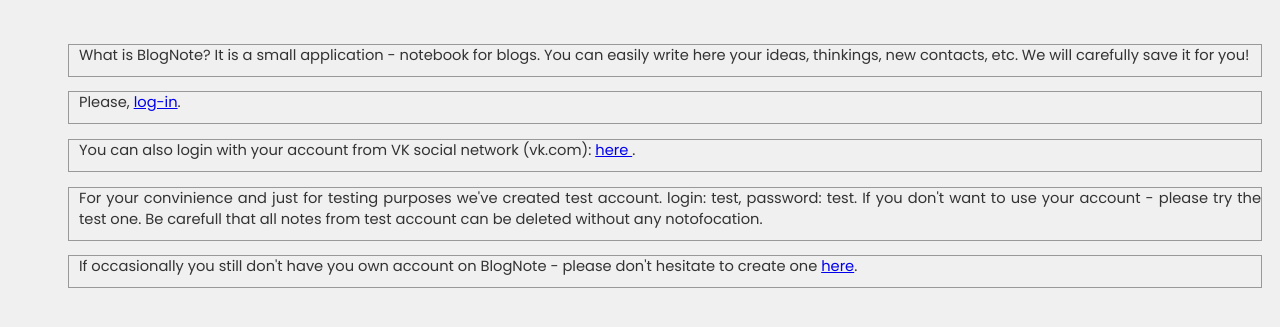
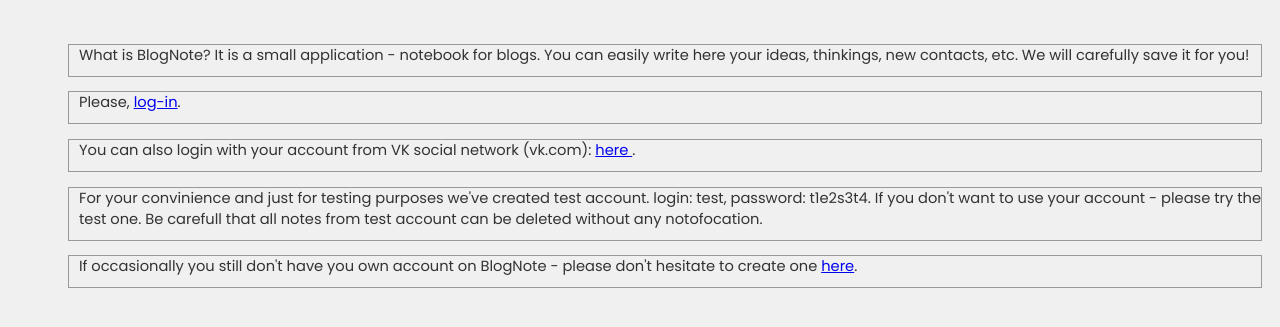
Before and after one commit to yurichernyshov/BlogNote, a Django app: page /BlogNote in a window 1280 px wide. Shown: the top 327 px of the page. Run offline with Django 3.2, Linux system fonts and the light colour scheme; parts of the project's set-up code (start-up, migrations or seed data) failed here and were passed over.

Commit message:
test password changed on start page

```diff
--- a/BlogNote/settings.py
+++ b/BlogNote/settings.py
@@ -14,7 +14,6 @@ import os
 
 # Build paths inside the project like this: os.path.join(BASE_DIR, ...)
 BASE_DIR = os.path.dirname(os.path.dirname(os.path.abspath(__file__)))
-
 
 # Quick-start development settings - unsuitable for production
 # See https://docs.djangoproject.com/en/3.0/howto/deployment/checklist/
--- a/templates/page_StartPage.html
+++ b/templates/page_StartPage.html
@@ -36,7 +36,7 @@ BlogNote start page. Welcome!
                 </p>
                 <p>
 		For your convinience and just for testing purposes we've created test account.
-                login: test, password: test.
+                login: test, password: t1e2s3t4.
                 If you don't want to use your account - please try the test one.
                 Be carefull that all notes from test account can be deleted without any notofocation.
                 </p>
```
